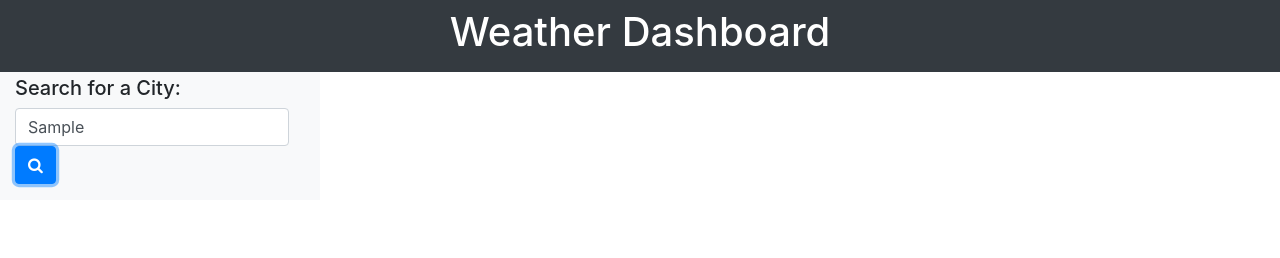
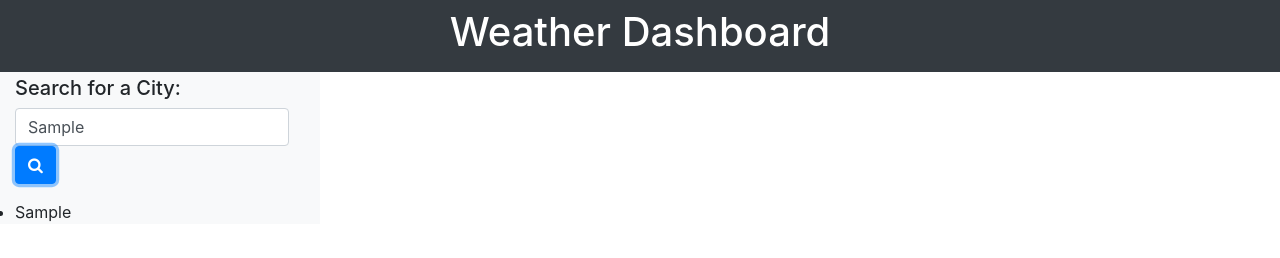
Before and after one commit to margaretseiche/-06182020-Weather, a plain HTML site: page index.html in a window 1280 px wide. Both pictures are taken after typing "Sample" into the empty fields and a click on the button 35 px from the left and 165 px from the top of the page. Drawn offline with nearby package versions, Linux system fonts and the light colour scheme; no server answers.

Commit message:
city list displays but still basic design

```diff
--- a/assets/script.js
+++ b/assets/script.js
@@ -4,7 +4,7 @@ $(document).ready(function() {
     var search = $(".search");
 //    var searchButton = $("#search-button");
 
-    var listHistory = $(".list-group history");
+    var listHistory = $(".list-group");
     var today = $("#today");
     var forecast = $("#forecast");
     var citySearch = "";
@@ -20,7 +20,7 @@ $(document).ready(function() {
 
         var apiKey = "9a44300c45b75aea6daff91cc878fd61";
         var queryURL = "http://api.openweathermap.org/data/2.5/weather?q=" + citySearch + "&appid=" + apiKey;
-        console.log(queryURL);
+        //console.log(queryURL);
 
             $.ajax({
                 method: "GET",
@@ -34,7 +34,7 @@ $(document).ready(function() {
                     }            */
                  });
                cityArray.push(citySearch);
-               console.log(cityArray);
+               //console.log(cityArray);
         renderList();
     };
 
@@ -42,7 +42,7 @@ $(document).ready(function() {
 
         for (var i = 0; i < cityArray.length; i++) {
             var li = $("<li>");
-            li.text(citySearch);
+            li.text(cityArray);
             listHistory.append(li);
         }
     }
--- a/index.html
+++ b/index.html
@@ -30,7 +30,7 @@
           </form>
         </div>
 
-        <ul class="list-group history"></ul>
+        <ul class="list-group"></ul>
       </aside>
 
       <div class="col-lg-9">
```
